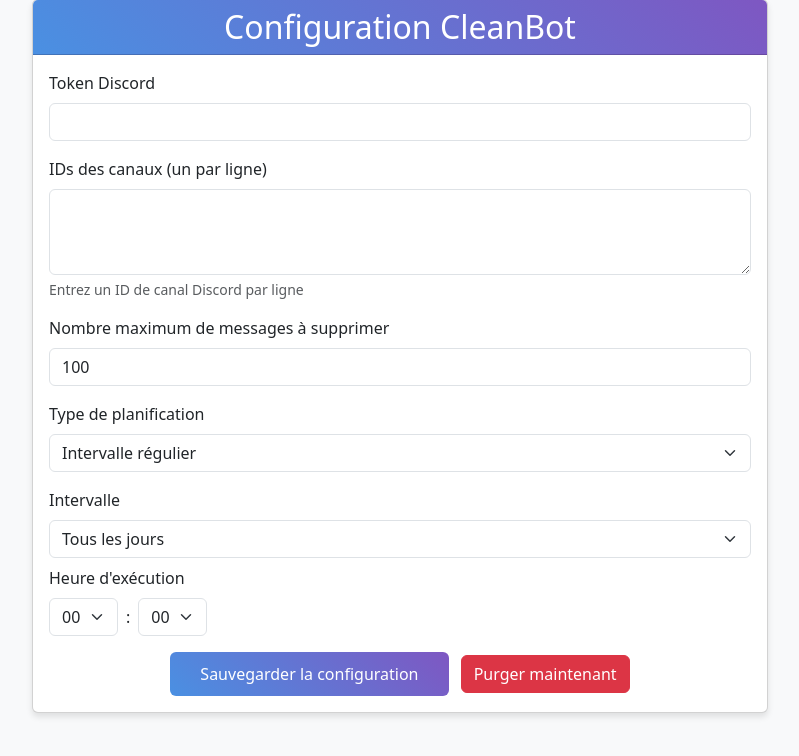
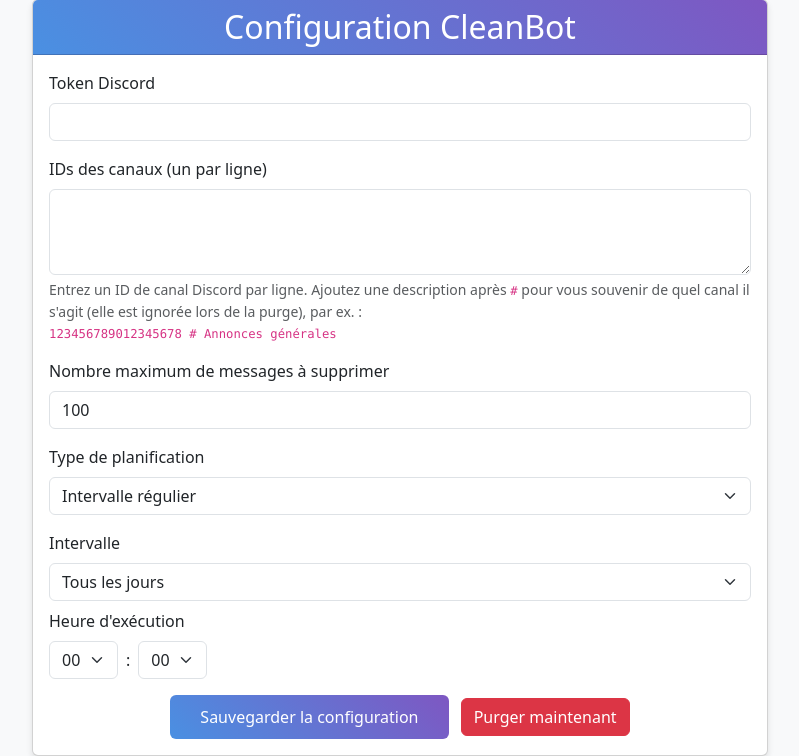
Before and after one commit to Tiritibambix/CleanBot, a Flask app: page / in a window 1280 px wide. Shown: the part 49-805 px from the top of the page, without its empty margins (240-1039 px from the left). Before the commit the page ends 766 px from the top, so only its background shows below. Run offline with Flask 3, Linux system fonts and the light colour scheme.

Commit message:
Support inline comments for channel IDs in web config
Allow users to annotate each Discord channel ID with a free-text label
directly in the "channels" textarea, using `#` as a delimiter
(e.g. `123456789012345678 # General announcements`).

- Add parse_channel_lines() in web/app.py to split each line on the
  first `#`, keeping only the part before it as the channel ID and
  discarding the rest as a human-readable comment.
- Lines that are entirely a comment (e.g. "# --- Public channels ---")
  are ignored, so they can be used as section headers in the list.
- Invalid lines (non-numeric ID part) now produce a clear flash error
  instead of silently crashing the save route.
- Persist the raw textarea content as channels_raw in config.yaml so
  descriptions survive across page reloads; channel_ids still stores
  a plain list of ints, so bot.py needs no changes.
- Update the web UI label and help text to document the new syntax.

```diff
--- a/web/app.py
+++ b/web/app.py
@@ -11,6 +11,40 @@ app.secret_key = os.urandom(24)
 
 CONFIG_PATH = Path("/app/config/config.yaml")
 BOT_API_URL = "http://bot:8081/purge"  # URL du service bot
+CHANNEL_COMMENT_DELIMITER = '#'  # tout ce qui suit ce caractère sur une ligne est une description, pas l'ID
+
+def parse_channel_lines(raw_text):
+    """Transforme le contenu du textarea 'channels' en liste d'IDs.
+
+    Chaque ligne peut être :
+      - vide                                      -> ignorée
+      - un commentaire pur : "# Annonces"         -> ignorée (pas d'ID)
+      - un ID seul : "123456789012345678"         -> ID ajouté
+      - un ID + description : "123456789012345678 # Général"
+                                                    -> seul l'ID est gardé, la description
+                                                       sert uniquement d'aide-mémoire visuel
+    Retourne (channel_ids, erreurs) où erreurs liste les lignes dont la partie
+    avant le délimiteur n'est pas un entier valide.
+    """
+    channel_ids = []
+    errors = []
+
+    for line in raw_text.split('\n'):
+        line = line.strip()
+        if not line:
+            continue
+
+        id_part = line.split(CHANNEL_COMMENT_DELIMITER, 1)[0].strip()
+        if not id_part:
+            # Ligne entièrement commentée (ex: "# --- Canaux publics ---"), on l'ignore
+            continue
+
+        try:
+            channel_ids.append(int(id_part))
+        except ValueError:
+            errors.append(line)
+
+    return channel_ids, errors
 
 def is_valid_cron(expression):
     pattern = r'^(\*|([0-9]|1[0-9]|2[0-9]|3[0-9]|4[0-9]|5[0-9])|(\*\/([0-9]|1[0-9]|2[0-9]|3[0-9]|4[0-9]|5[0-9]))) (\*|([0-9]|1[0-9]|2[0-3])|(\*\/([0-9]|1[0-9]|2[0-3]))) (\*|([1-9]|1[0-9]|2[0-9]|3[0-1])|(\*\/([1-9]|1[0-9]|2[0-9]|3[0-1]))) (\*|([1-9]|1[0-2])|(\*\/([1-9]|1[0-2]))) (\*|([0-6])|(\*\/([0-6])))$'
@@ -21,6 +55,7 @@ def load_config():
         return {
             'token': '',
             'channel_ids': [],
+            'channels_raw': '',
             'max_messages': 100,
             'schedule_type': 'interval',
             'interval': 'daily',
@@ -36,6 +71,10 @@ def load_config():
         if 'schedule' in config:
             config['schedule_type'] = 'interval'
             config['interval'] = config.pop('schedule')
+        # Anciennes configs : pas de texte brut sauvegardé (donc pas de descriptions),
+        # on reconstitue l'affichage à partir des IDs seuls
+        if 'channels_raw' not in config:
+            config['channels_raw'] = '\n'.join(str(c) for c in config.get('channel_ids', []))
         return config
 
 def save_config(config):
@@ -112,19 +151,28 @@ def purge_now():
 def save_config_route():
     try:
         # Configuration de base
+        channels_raw = request.form.get('channels', '')
+        channel_ids, invalid_lines = parse_channel_lines(channels_raw)
+
         config = {
             'token': request.form.get('token', '').strip(),
-            'channel_ids': [
-                int(channel.strip())
-                for channel in request.form.get('channels', '').split('\n')
-                if channel.strip()
-            ],
+            'channel_ids': channel_ids,
+            'channels_raw': channels_raw,
             'max_messages': int(request.form.get('max_messages', 100))
         }
 
         # Validation de base
         if not config['token']:
             flash('Le token Discord est requis', 'danger')
+            return redirect(url_for('index'))
+
+        if invalid_lines:
+            flash(
+                "Ligne(s) invalide(s) dans les IDs de canaux (avant le premier "
+                f"« {CHANNEL_COMMENT_DELIMITER} », il doit y avoir uniquement des chiffres) : "
+                + ", ".join(invalid_lines),
+                'danger'
+            )
             return redirect(url_for('index'))
 
         if not config['channel_ids']:
--- a/web/templates/index.html
+++ b/web/templates/index.html
@@ -32,8 +32,13 @@
 
                             <div class="mb-3">
                                 <label for="channels" class="form-label">IDs des canaux (un par ligne)</label>
-                                <textarea class="form-control" id="channels" name="channels" rows="3" spellcheck="false">{{ config.get('channel_ids', [])|join('\n') }}</textarea>
-                                <div class="form-text">Entrez un ID de canal Discord par ligne</div>
+                                <textarea class="form-control" id="channels" name="channels" rows="3" spellcheck="false">{{ config.get('channels_raw', config.get('channel_ids', [])|join('\n')) }}</textarea>
+                                <div class="form-text">
+                                    Entrez un ID de canal Discord par ligne. Ajoutez une description après
+                                    <code>#</code> pour vous souvenir de quel canal il s'agit (elle est
+                                    ignorée lors de la purge), par ex. :<br>
+                                    <code>123456789012345678 # Annonces générales</code>
+                                </div>
                             </div>
 
                             <div class="mb-3">
```
